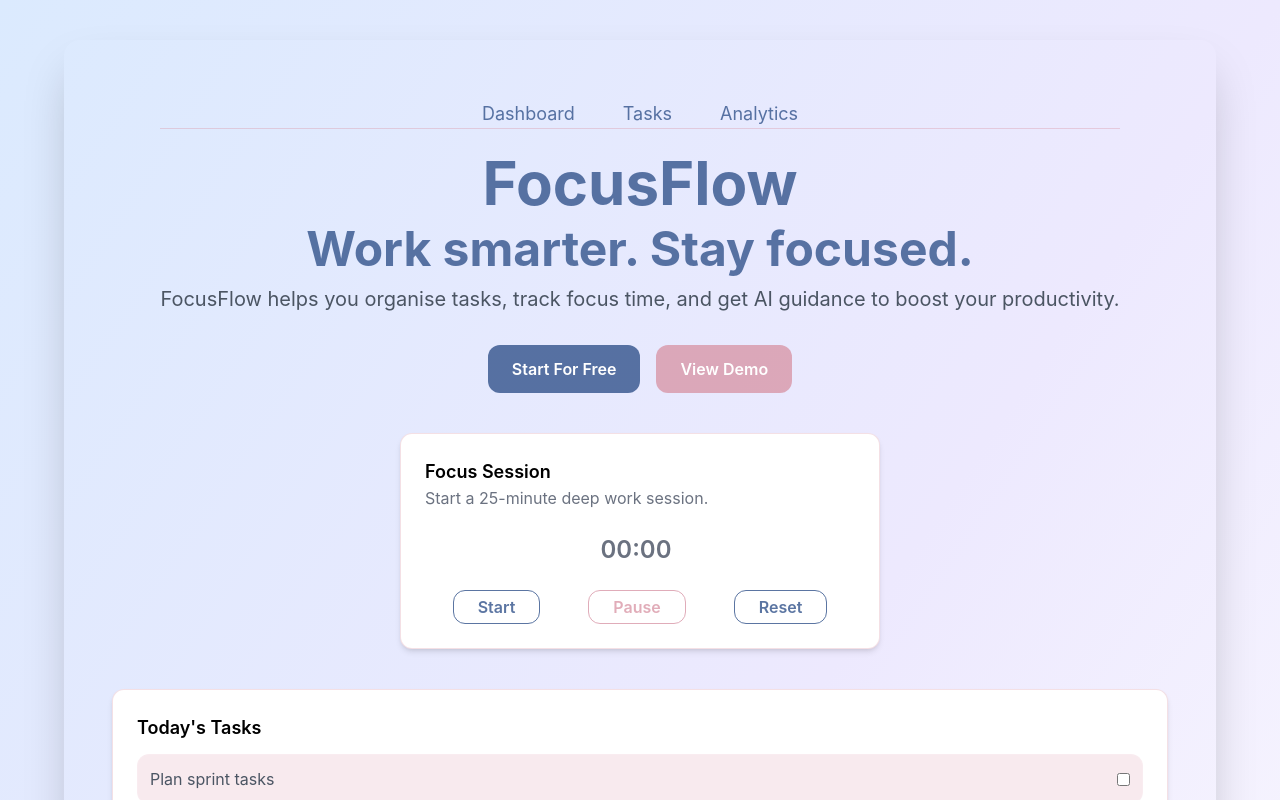
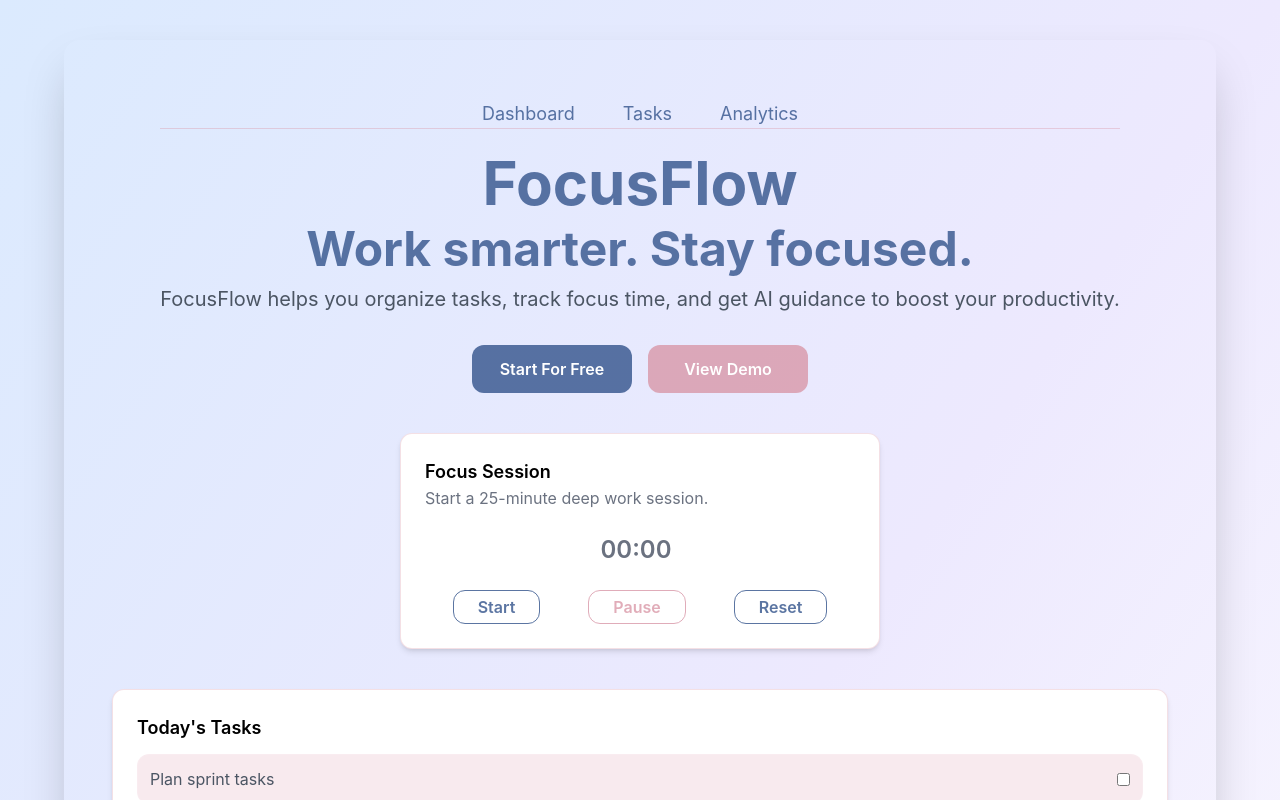
Before and after one commit to m-nikolov95/FocusFlow.WebApp, a React (Create React App) app: page / in a window 1280 px wide. Shown: the top 800 px of the page. Built offline with nearby package versions, Linux system fonts and the light colour scheme.

Commit message:
Style spelling fixes

```diff
--- a/src/components/header-component/HeaderComponent.tsx
+++ b/src/components/header-component/HeaderComponent.tsx
@@ -10,12 +10,12 @@ export function HeaderComponent(): JSX.Element {
             </nav>
             <h1 className='text-6xl font-bold text-primary mt-6'>FocusFlow</h1>
             <h2 className='text-5xl font-bold text-primary mt-3'>Work smarter. Stay focused.</h2>
-            <p className='text-xl text-gray-600 mt-3'>FocusFlow helps you organise tasks, track focus time, and get AI guidance to boost your productivity.</p>
+            <p className='text-xl text-gray-600 mt-3'>FocusFlow helps you organize tasks, track focus time, and get AI guidance to boost your productivity.</p>
             <div className='mt-8 flex justify-center gap-4'>
-                <button className='bg-primary text-white px-6 py-3 rounded-xl font-semibold hover:opacity-90 transition'>
+                <button className='w-40 bg-primary text-white px-6 py-3 rounded-xl font-semibold hover:opacity-90 transition'>
                     Start For Free
                 </button>
-                <button className='bg-secondary text-white px-6 py-3 rounded-xl font-semibold hover:opacity-90 transition'>
+                <button className='w-40 bg-secondary text-white px-6 py-3 rounded-xl font-semibold hover:opacity-90 transition'>
                     View Demo
                 </button>
             </div>
```
